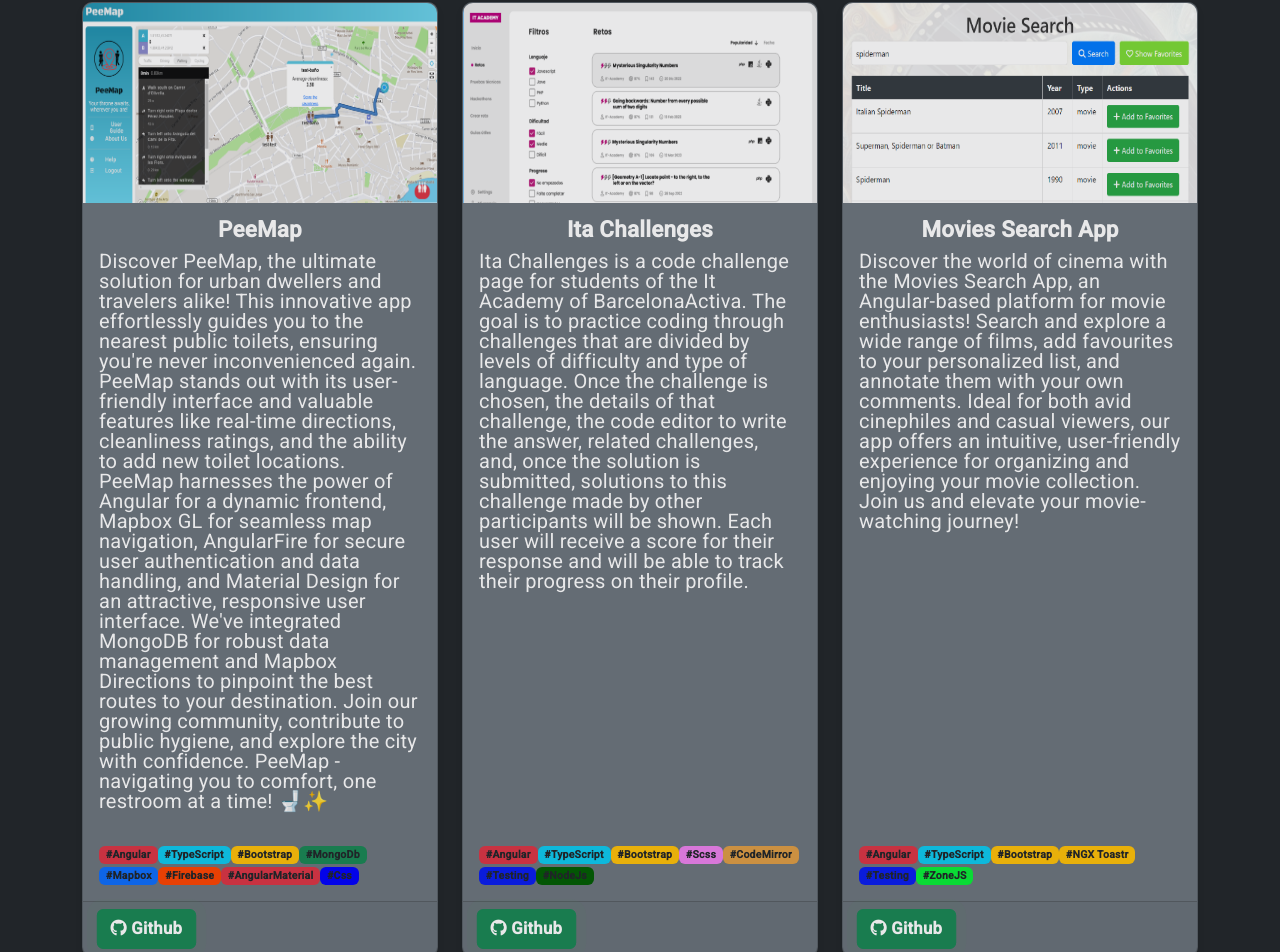
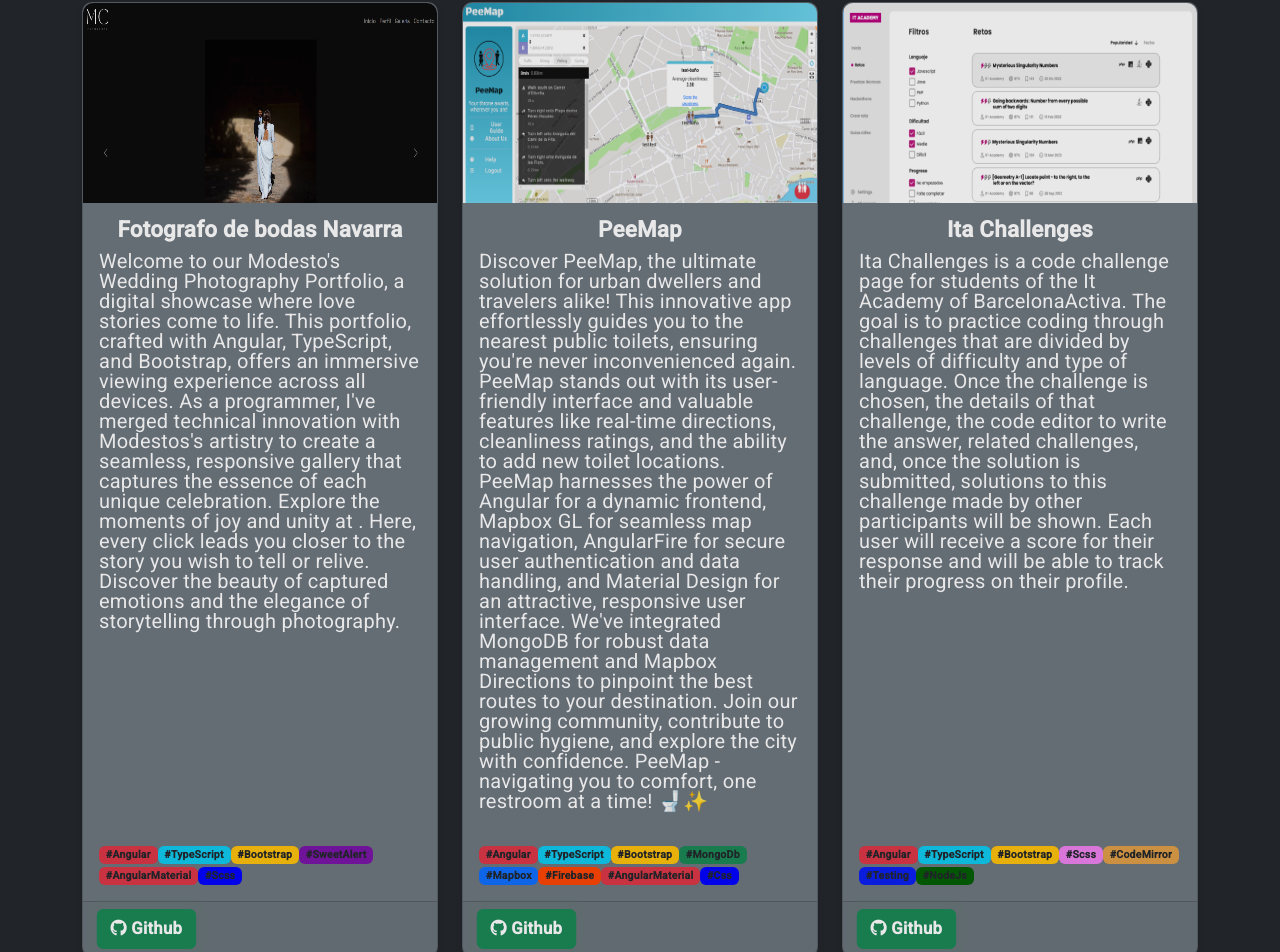
Before and after one commit to valerioprds/valerio-dev-portfolio, an Angular app: page / in a window 1280 px wide. Shown: the part 2052-3004 px from the top of the page. Built offline with nearby package versions, Linux system fonts and the light colour scheme.

Commit message:
updated with new project

```diff
--- a/src/app/about/about.component.html
+++ b/src/app/about/about.component.html
@@ -117,7 +117,7 @@
         </p>
         <div class="d-grid gap-2 d-sm-flex justify-content-sm-center">
           <a
-            href="/assets/ENG Valerio Paradiso Frontend CV.pdf"
+            href="/assets/CV Valerio Paradiso Frontend developer Angular ENGLISH "
             download="Valerio_Paradiso_CV_ENG"
           >
             <button
--- a/src/app/projects/projects.component.html
+++ b/src/app/projects/projects.component.html
@@ -7,7 +7,54 @@
     </p>
 
     <div class="row row-cols-1 row-cols-md-3 g-4 mt-3">
-      <!-- Project 1 -->
+      <!-- project 1 -->
+      <div class="col">
+        <div class="card h-100 bg-secondary text-white">
+          <img src="/assets/fotografo.png" class="card-img-top" alt="PeeMap" />
+
+          <div class="card-body">
+            <h5 class="card-title">Fotografo de bodas Navarra</h5>
+            <p class="card-text">
+              Welcome to our Modesto's Wedding Photography Portfolio, a digital
+              showcase where love stories come to life. This portfolio, crafted
+              with Angular, TypeScript, and Bootstrap, offers an immersive
+              viewing experience across all devices. As a programmer, I've
+              merged technical innovation with Modestos's artistry to create a
+              seamless, responsive gallery that captures the essence of each
+              unique celebration. Explore the moments of joy and unity at
+              <span> <a href="https://fotografobodasnavarra.com/"></a></span>.
+              Here, every click leads you closer to the story you wish to tell
+              or relive. Discover the beauty of captured emotions and the
+              elegance of storytelling through photography.
+            </p>
+          </div>
+          <div class="technologies m-3">
+            <span class="badge text-bg-danger text-dark">#Angular</span>
+            <span class="badge text-bg-info text-dark">#TypeScript</span>
+            <span class="badge text-bg-warning text-dark">#Bootstrap</span>
+            <span
+              class="badge text-dark"
+              style="background-color: rgb(121, 20, 165)"
+              >#SweetAlert</span
+            >
+
+            <span class="badge text-bg-danger text-dark">#AngularMaterial</span>
+            <span class="badge text-dark" style="background-color: blue"
+              >#Scss</span
+            >
+          </div>
+          <div class="card-footer">
+            <a
+              href="https://github.com/valerioprds/fotografo-de-bodas.git"
+              class="btn btn-success fw-bold"
+              target="_blank"
+            >
+              <i class="fa-brands fa-github"></i> Github
+            </a>
+          </div>
+        </div>
+      </div>
+      <!-- Project 2 -->
       <div class="col">
         <div class="card h-100 bg-secondary text-white">
           <img src="/assets/peemap.png" class="card-img-top" alt="PeeMap" />
@@ -57,7 +104,7 @@
         </div>
       </div>
 
-      <!-- Project 2 -->
+      <!-- Project 3 -->
       <div class="col">
         <div class="card h-100 bg-secondary text-white">
           <img src="/assets/itAcademy.png" class="card-img-top" alt="PeeMap" />
@@ -111,7 +158,7 @@
         </div>
       </div>
 
-      <!-- Project 3 -->
+      <!-- Project 4 -->
       <div class="col">
         <div class="card h-100 bg-secondary text-white">
           <img src="/assets/movies.png" class="card-img-top" alt="PeeMap" />
@@ -160,7 +207,7 @@
         </div>
       </div>
 
-      <!-- Project 4 -->
+      <!-- Project 5 -->
       <div class="col">
         <div class="card h-100 bg-secondary text-white">
           <img src="/assets/todolist.png" class="card-img-top" alt="PeeMap" />
@@ -205,7 +252,7 @@
         </div>
       </div>
 
-      <!-- Project 5 -->
+      <!-- Project 6 -->
       <div class="col">
         <div class="card h-100 bg-secondary text-white">
           <img src="/assets/hotels.png" class="card-img-top" alt="PeeMap" />
@@ -251,7 +298,7 @@
         </div>
       </div>
 
-      <!-- Project 6 -->
+      <!-- Project 7 -->
       <div class="col">
         <div class="card h-100 bg-secondary text-white">
           <img src="/assets/agua.avif" class="card-img-top" alt="PeeMap" />
```
Also changed, not shown: src/assets/fotografo.png (added), 1 other file (tests, documents, lock files or other folders).
